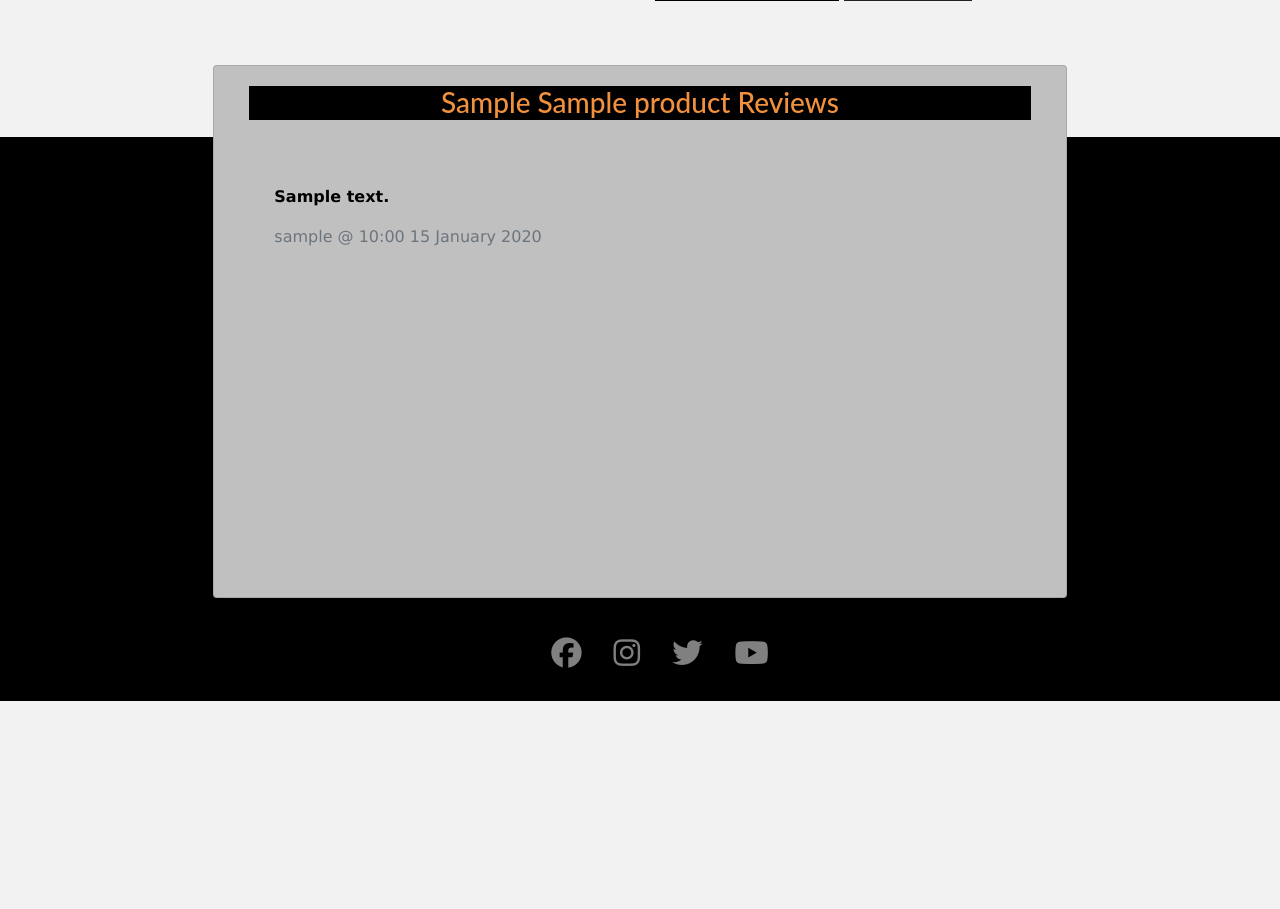
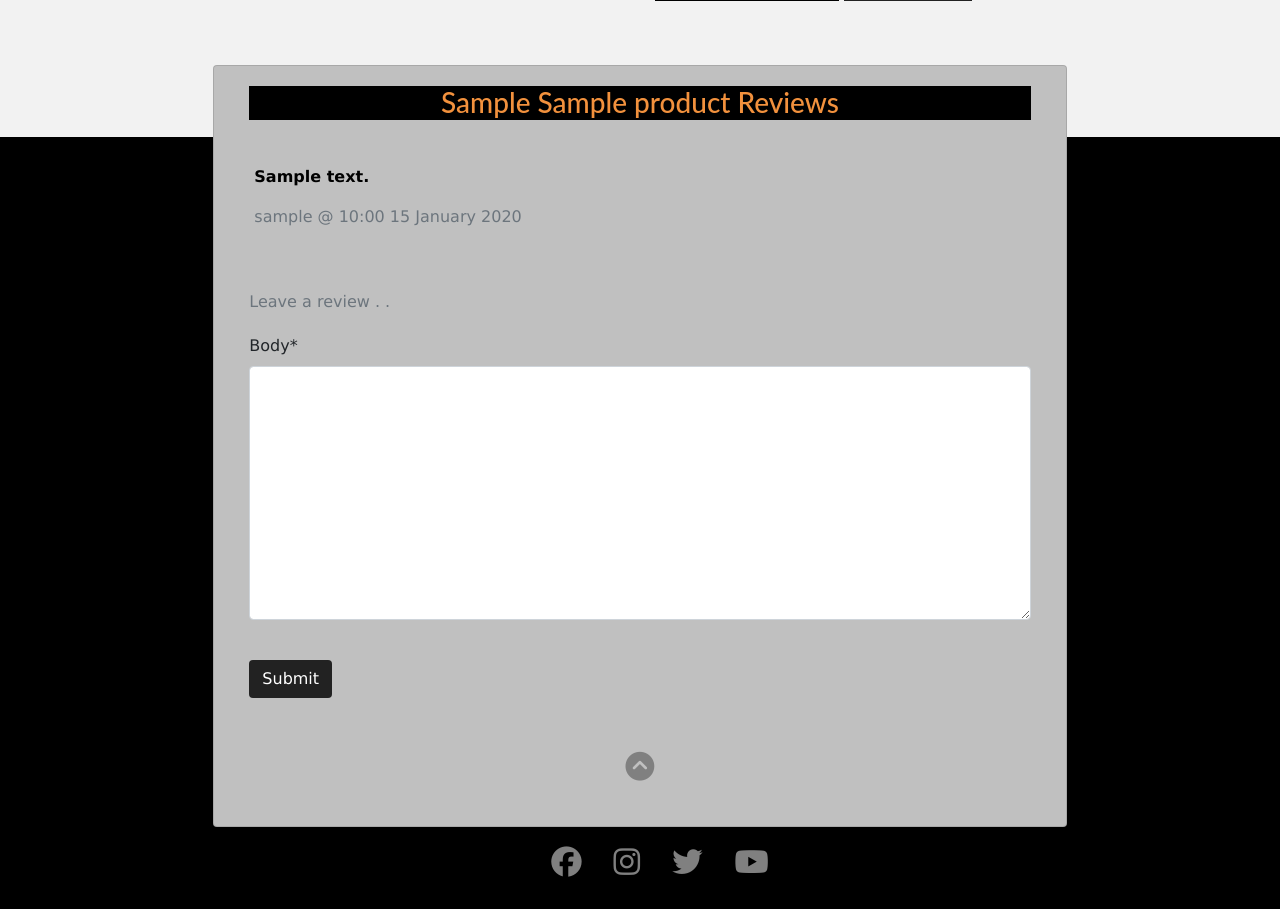
Before and after one commit to DaveCaulfield/liquid-boards, a Django app: page /products/1/ in a window 1280 px wide. Shown: the part 663-1572 px from the top of the page. Before the commit the page ends 1364 px from the top, so only its background shows below. Run offline with Django 3.2, Linux system fonts and the light colour scheme; a user stored in the database is signed in; tables that the repository leaves empty hold one stand-in row (values such as "Sample post"); grey boxes marked "Sample" are stand-in pictures; some libraries are stand-ins or nearby versions.

Commit message:
add Review Form and styling

```diff
--- a/products/forms.py
+++ b/products/forms.py
@@ -1,6 +1,7 @@
 from django import forms
 from .widgets import CustomClearableFileInput
 from .models import Product, Category, Review
+
 
 
 class ProductForm(forms.ModelForm):
--- a/products/templates/products/product_detail.html
+++ b/products/templates/products/product_detail.html
@@ -10,6 +10,9 @@
 {% endblock %}
 
 {% block content %}
+{% load crispy_forms_tags %}
+
+
 <div class="overlay"></div>
 <div class="container-fluid">
     <div class="row">
@@ -97,13 +100,13 @@
 </div>
 
 
-<div class="reviews-card col-md-8 offset-md-2 card mb-4  mt-3 ">
+<div class="reviews-card col-md-8 offset-md-2 card mb-1  mt-3 ">
     <div class="card-body ">
 
         <h3 class=" reviews-header text-center text-sunset"> {{ product.brand }} {{ product.name }} Reviews</h3>
         <!-- We want a for loop inside the empty control tags to iterate through each comment in comments -->
         {% for review in reviews %}
-        <div class=" text-black mt-4 " style="padding: 25px;">
+        <div class=" text-black mt-4 " style="padding: 5px;">
 
             <!-- The body of the comment goes before the | -->
             <p>
@@ -126,7 +129,37 @@
         <!-- Our for loop ends here -->
         {% endfor %}
     </div>
+
+
+    {% if user.is_authenticated %}
+    <div class="card-body ">
+
+        <p class=" text-muted">Leave a review . . </p>
+
+        <form method="post" style="margin-top: 1.3em;">
+            {{ review_form | crispy }}
+            {% csrf_token %}
+            <button type="submit" class="btn btn-black mt-4">Submit</button>
+        </form>
+
+
+        <div class="text-center mt-5 mb-3">
+            <a class="review-arrow-up " href="#top">
+                <i class="fa fa-chevron-circle-up"></i>
+            </a>
+        </div>
+
+
+        </div>
+    {% endif %}
+
+
     </div>
+
+
+
+
+
 
 
 
--- a/products/views.py
+++ b/products/views.py
@@ -4,8 +4,10 @@ from django.contrib.auth.decorators import login_required
 from django.db.models import Q
 from django.db.models.functions import Lower
 
-from .models import Product, Category
-from .forms import ProductForm
+from django.views.generic import FormView
+
+from .models import Product, Category, Review
+from .forms import ProductForm, ReviewForm
 
 # Create your views here.
 
@@ -71,6 +73,7 @@ def product_detail(request, product_id):
     context = {
         'product': product,
         'reviews': reviews,
+        'review_form': ReviewForm(),
     }
 
     return render(request, 'products/product_detail.html', context)
--- a/static/css/style.css
+++ b/static/css/style.css
@@ -256,6 +256,17 @@ input[name='q']::placeholder {
 }
 
 
+.review-arrow-up {
+  font-size: 1.8rem;
+  color: grey;
+  padding: 10px;
+}
+
+.review-arrow-up>i:hover {
+  color: silver;
+}
+
+
 .social-networks {
   max-width: 100vw;
 }
```
